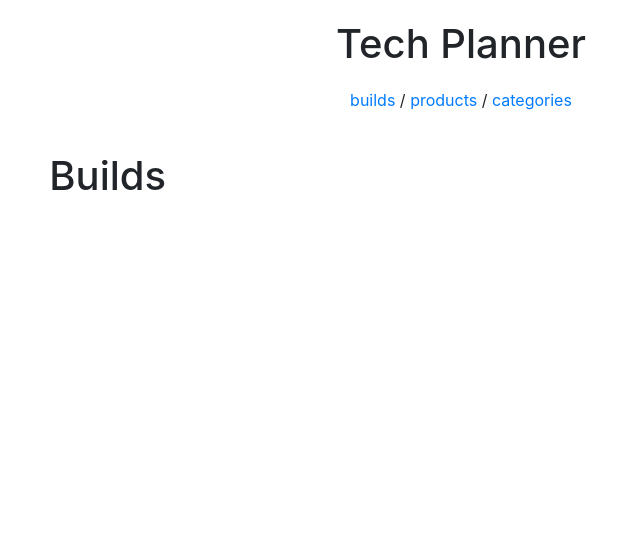
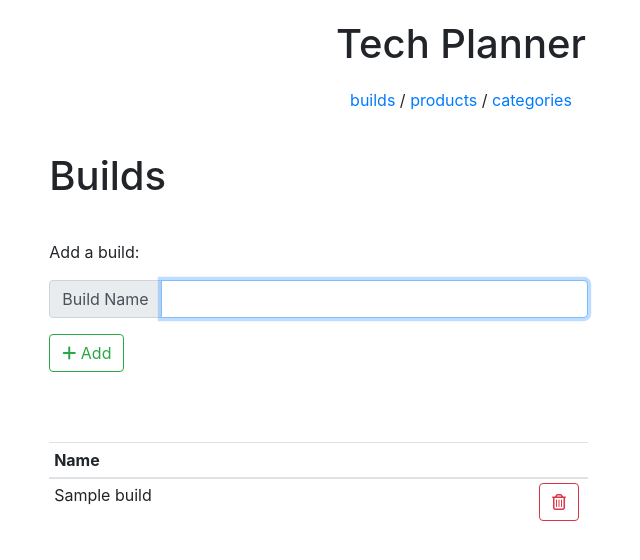
Before and after one commit to ryanarnold/tech-planner, a Django app: page /builds/ in a window 1280 px wide. Shown: the top 560 px of the page, without its empty margins (179-819 px from the left). Run offline with Django 3.2, Linux system fonts and the light colour scheme; tables that the repository leaves empty hold one stand-in row (values such as "Sample post"); some libraries are stand-ins or nearby versions.

Commit message:
Add functionality for adding and deleting builds

```diff
--- a/tech_planner/config/urls.py
+++ b/tech_planner/config/urls.py
@@ -21,6 +21,7 @@ urlpatterns = [
     path('admin/', admin.site.urls),
     path('', views.index, name='index'),
     path('builds/', views.builds, name='builds'),
+    path('build-delete/<int:build_id>/', views.build_delete, name='build_delete'),
     path('categories/', views.categories, name='categories'),
     path('category-delete/<int:category_id>/', views.category_delete, name='category_delete'),
     path('products/', views.products, name='products'),
--- /dev/null
+++ b/tech_planner/static/css/builds.css
@@ -0,0 +1,8 @@
+
+form {
+    margin-bottom: 50px;
+}
+
+#col-name {
+    width: 90%;
+}
--- a/tech_planner/tech_planner/views.py
+++ b/tech_planner/tech_planner/views.py
@@ -23,7 +23,27 @@ def index(request):
 
 
 def builds(request):
-    return render(request, BUILDS_HTML)
+    if request.method == HTTP_POST:
+        build_name = request.POST.get('name')
+
+        Build.objects.create(
+            name=build_name
+        )
+
+        return HttpResponseRedirect(reverse(BUILDS_URL))
+
+    builds = Build.objects.order_by('name')
+
+    context = {
+        'builds': builds
+    }
+
+    return render(request, BUILDS_HTML, context)
+
+
+def build_delete(request, build_id):
+    Build.objects.get(id=build_id).delete()
+    return HttpResponseRedirect(reverse(BUILDS_URL))
 
 
 def products(request):
--- a/tech_planner/templates/builds.html
+++ b/tech_planner/templates/builds.html
@@ -1,7 +1,58 @@
 {% extends "base.html" %}
+
+{% block styles %}
+    <link rel="stylesheet" href="{{ static('css/builds.css') }}" >
+{% endblock styles %}
 
 {% block content %}
 
     <h1>Builds</h1>
 
+    <p>Add a build:</p>
+
+    <div class="row">
+        <div class="col-md-8">
+            <form action="{{ url('builds')}}" method="POST">
+                <input type="hidden" name="csrfmiddlewaretoken" value="{{ csrf_token }}">
+
+                <div class="form-group" id="form-text-box">
+                    <div class="input-group">
+                        <div class="input-group-prepend">
+                            <label class="input-group-text" for="input-name">Build Name</label>
+                        </div>
+                        <input type="text" class="form-control" id="input-name" name="name" autocomplete="off" required autofocus>
+                    </div>
+                </div>
+
+                <button type="submit" class="btn btn-outline-success"><i class="fas fa-plus"></i> Add</button>
+            </form>
+        </div>
+        <div class="col-md-4"></div>
+    </div>
+
+    <div class="row">
+        <div class="col-md-8">
+            <table class="table table-hover table-sm">
+                <thead>
+                    <tr>
+                    <th scope="col" id="col-name">Name</th>
+                    <th scope="col" id="col-delete"></th>
+                    </tr>
+                </thead>
+                <tbody>
+                    {% for build in builds %}
+                        <tr>
+                            <td>{{ build.name }}</td>
+                            <td>
+                                <a href="{{ url('build_delete', args=(build.id,)) }}" class="btn btn-outline-danger" role="button" aria-pressed="true"><i class="far fa-trash-alt"></i></a>
+                            </td>
+                        </tr>
+
+                    {% endfor %}
+                </tbody>
+            </table>
+        </div>
+        <div class="col-md-4"></div>
+    </div>
+
 {% endblock %}
```
